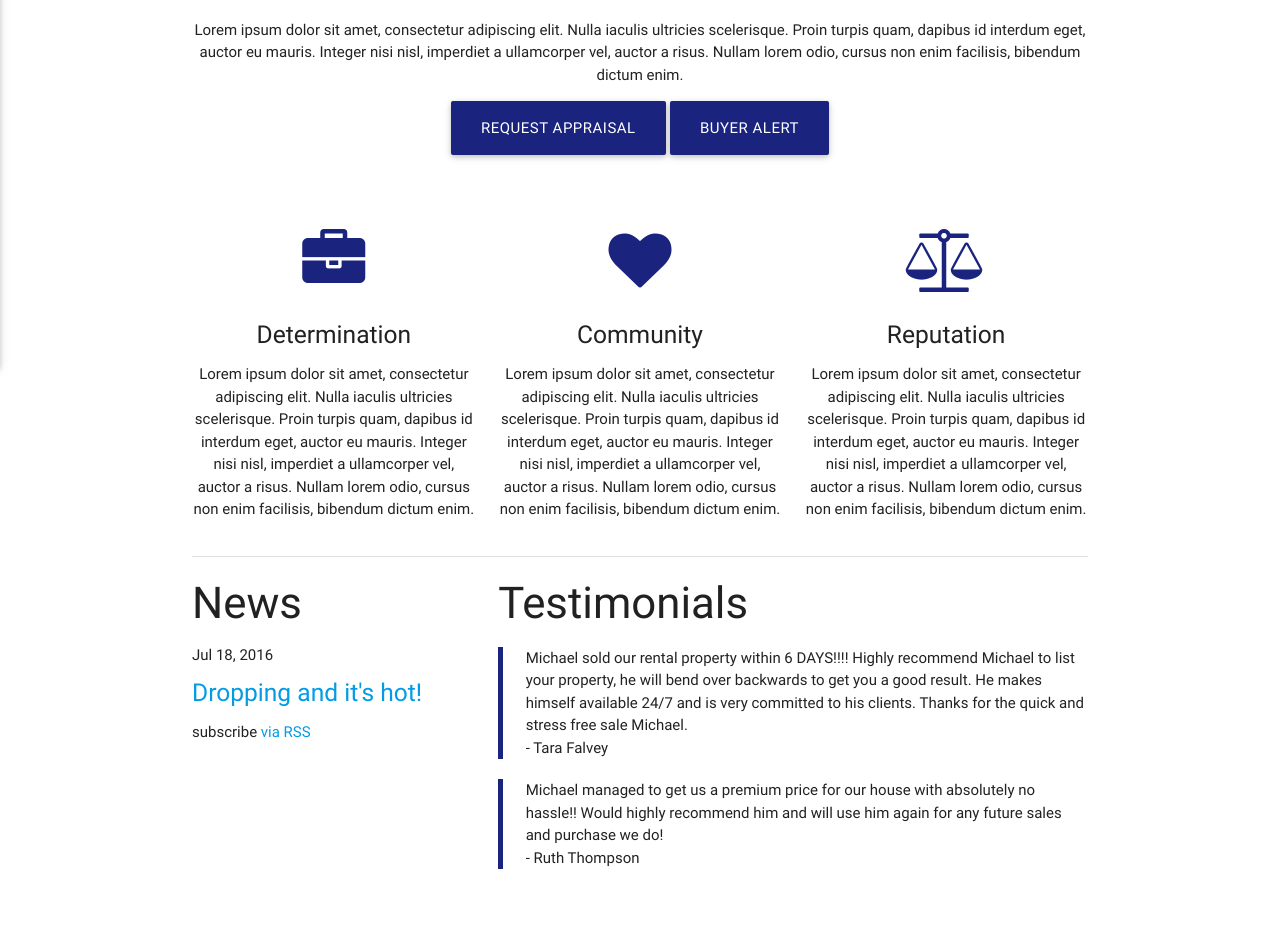
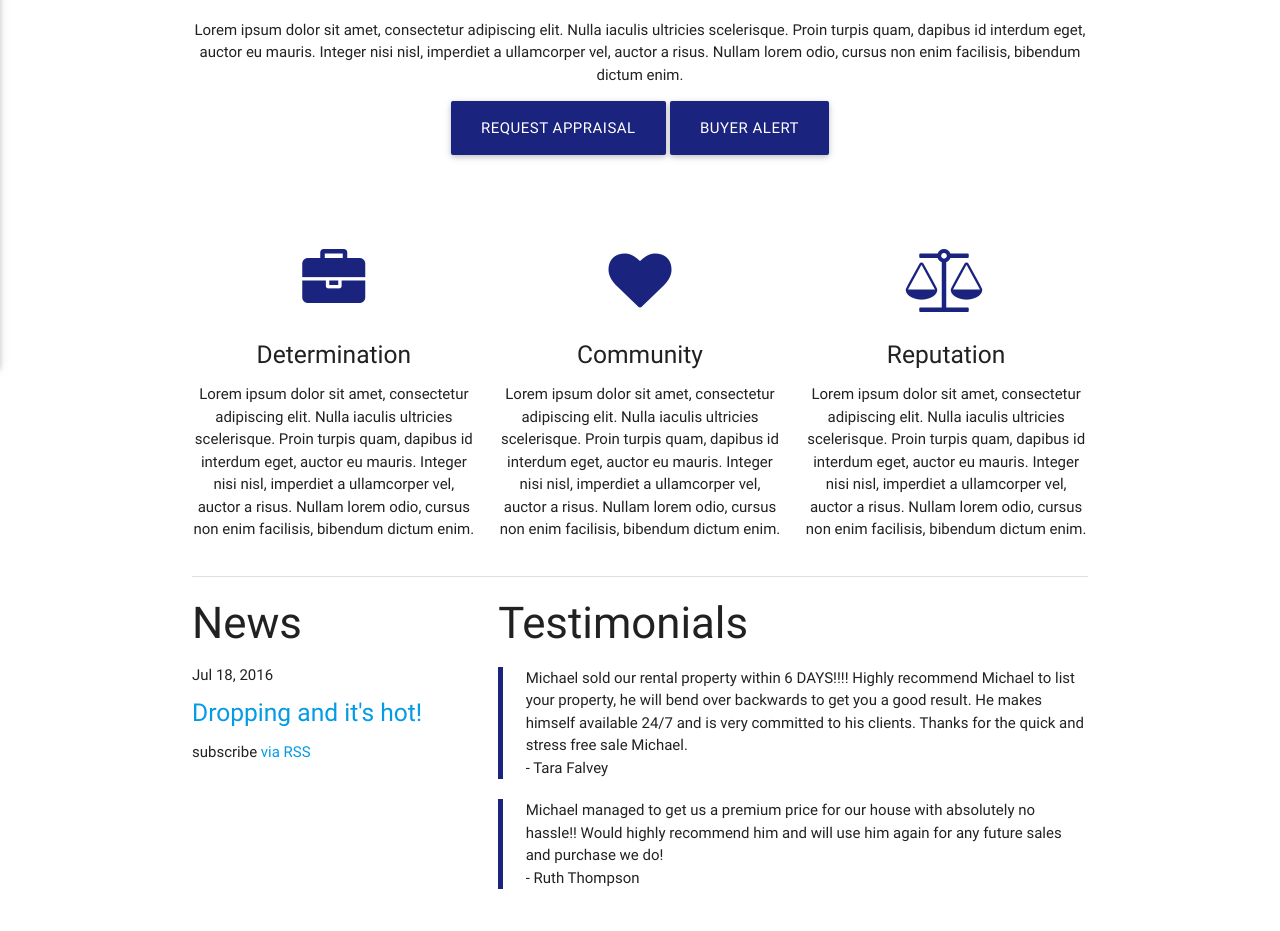
Before and after one commit to mattybrown/michaelrea-jekyll, a Jekyll site: the page built from index.html, in a window 1280 px wide. Shown: the part 592-1523 px from the top of the page. Built offline with Jekyll 4.4.1, drawn with Linux system fonts in a browser that asks for light colours; nearby versions of some CDN libraries; grey boxes are pictures that could not be loaded.

Commit message:
small changes

```diff
--- a/_includes/nav.html
+++ b/_includes/nav.html
@@ -6,7 +6,7 @@
 <nav class="site-nav" role="navigation">
   <div class="nav-wrapper container">
     <a id="logo-container" class="brand-logo grey-text text-darken-2" href="{{ site.url }}">
-      <img src="{{ "/css/logo.png" | prepend: site.baseurl | prepend: site.url }}" class="logo">
+      <img src="{{ "/css/logo.png" | prepend: site.baseurl | prepend: site.url }}" class="logo hide-on-small-only">
       {{ site.title }}
     </a>
     <ul class="right hide-on-med-and-down">
--- a/_sass/components/_custom.scss
+++ b/_sass/components/_custom.scss
@@ -20,3 +20,6 @@
   vertical-align: middle;
   width:140px;
 }
+.cta{
+  margin-bottom:20px;
+}
--- a/index.html
+++ b/index.html
@@ -9,8 +9,8 @@ layout: default
       Lorem ipsum dolor sit amet, consectetur adipiscing elit. Nulla iaculis ultricies scelerisque. Proin turpis quam, dapibus id interdum eget, auctor eu mauris. Integer nisi nisl, imperdiet a ullamcorper vel, auctor a risus. Nullam lorem odio, cursus non enim facilisis, bibendum dictum enim.
     </p>
     <div class="row center">
-      <a class="btn-large indigo darken-4 waves-effect waves-light" href="#">Request Appraisal</a>
-      <a class="btn-large indigo darken-4 waves-effect waves-light" href="#">Buyer Alert</a>
+      <a class="btn-large indigo darken-4 waves-effect waves-light cta" href="#">Request Appraisal</a>
+      <a class="btn-large indigo darken-4 waves-effect waves-light cta" href="#">Buyer Alert</a>
     </div>
   </div>
 </div>
```
Also changed, not shown: 1 other file.
